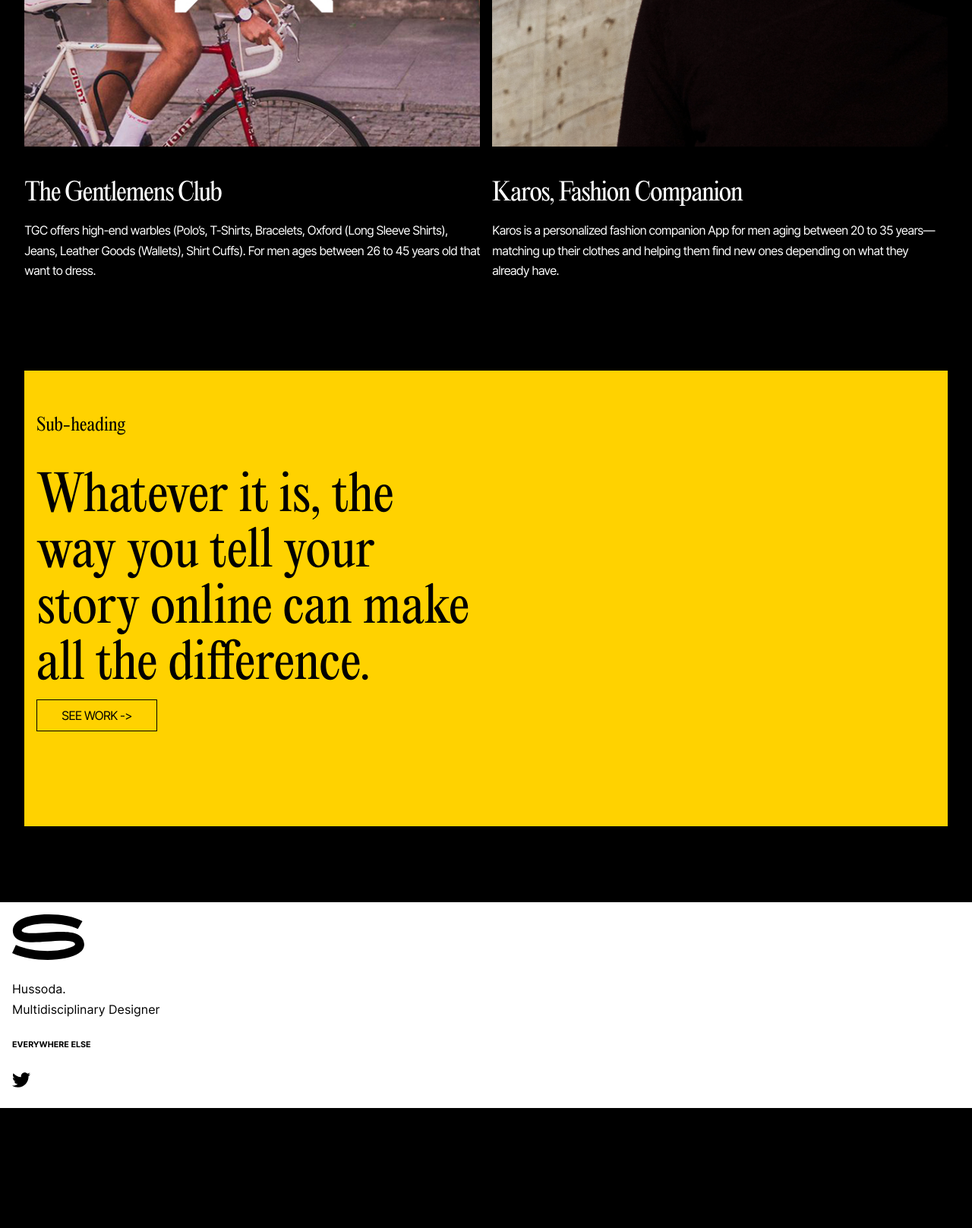
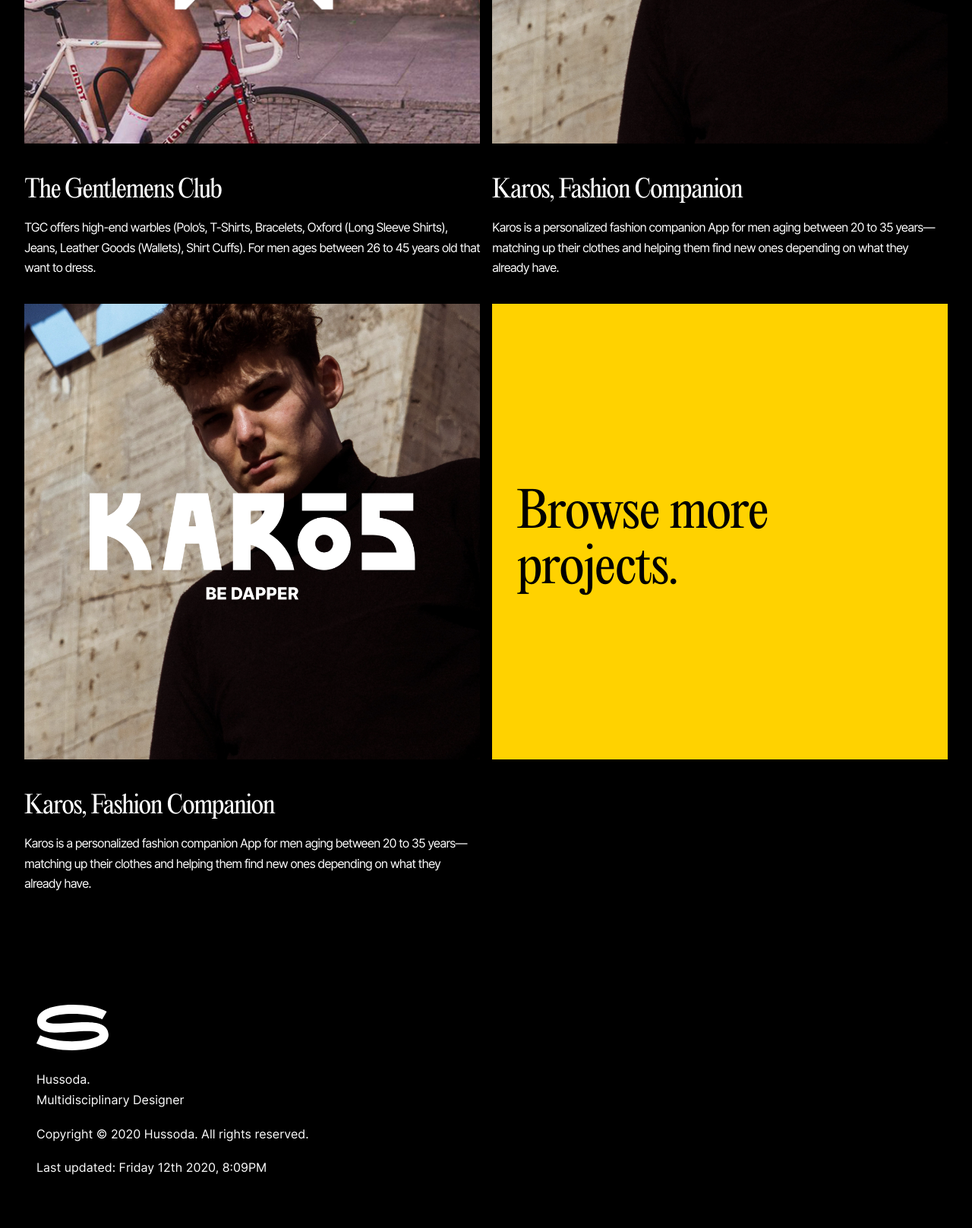
Before and after one commit to hussoda/Hussoda-2020, a PHP site: page / in a window 1280 px wide. Shown: the part 1200-2817 px from the top of the page at 76% size. Before the commit the page ends 2659 px from the top, so only its background shows below. Run offline with PHP 8.4, Linux system fonts and the light colour scheme.

Commit message:
minro enhancments

```diff
--- a/css/main.css
+++ b/css/main.css
@@ -22,6 +22,7 @@ html {
   font-family: "Editorial New", serif;
   font-weight: 400;
   color: white;
+  font-size: 100%;
 }
 html ::-moz-selection {
   background: #fff;
@@ -64,8 +65,8 @@ h1, h2, h3, h4, h5 {
 }
 
 h1 {
-  font-size: 60.2833px;
-  line-height: 1.332;
+  margin-top: 0;
+  font-size: 4.209em;
 }
 
 h2 {
@@ -90,7 +91,7 @@ h6 {
 }
 
 small, .text_small {
-  font-size: 0.707em;
+  font-size: 0.75em;
 }
 
 footer ::-moz-selection {
@@ -106,7 +107,7 @@ footer ::selection {
   width: 95%;
   display: grid;
   grid-template-columns: repeat(auto-fit, minmax(320px, 1fr));
-  margin: 100px auto;
+  margin: 5rem auto;
   box-sizing: border-box;
 }
 .base-container h1 {
@@ -161,7 +162,7 @@ footer ::selection {
 }
 .hero {
   grid-template-columns: repeat(auto-fit, minmax(320px, 1fr));
-  padding-top: 8vmax;
+  padding-top: 15vmax;
   margin-bottom: 5vmax;
 }
 .hero h1 {
@@ -175,6 +176,9 @@ footer ::selection {
 .card-wrapper {
   width: 100%;
   text-transform: none;
+}
+.card-wrapper:hover {
+  background-size: 0;
 }
 
 .card {
@@ -206,16 +210,15 @@ footer ::selection {
 }
 
 .thumbnail {
-  min-height: 600px;
+  display: grid;
+  align-items: center;
   background-color: #FFD200;
+  padding: 2rem;
   color: black;
 }
 .thumbnail button {
   color: black;
   border-color: black;
-}
-.thumbnail .content {
-  width: 100%;
 }
 
 .more-work {
@@ -225,16 +228,13 @@ footer ::selection {
 
 footer {
   width: 100%;
-  background-color: white;
-  color: black;
-}
-footer g {
-  fill: black;
+  padding: 2rem;
+  color: #fff;
 }
 .footer-wrapper {
   display: flex;
   margin: 0;
-  padding: 1em;
+  padding: 1rem;
   box-sizing: border-box;
 }
 
@@ -249,11 +249,11 @@ footer g {
 
 .project-copy {
   width: 50%;
-  margin: 100px auto;
+  margin: 5rem auto;
 }
 
 .layout-1 {
-  gap: 1em;
+  gap: 1rem;
 }
 
 .two-columns {
--- a/index.html
+++ b/index.html
@@ -54,17 +54,17 @@
           <p>Karos is a personalized fashion companion App for men aging between 20 to 35 years—matching up their clothes and helping them find new ones depending on what they already have.</p>
         </a>
 
+        <a class="card-wrapper">
+          <div class="card project-2"></div>
+          <h4>Karos, Fashion Companion</h4>
+          <p>Karos is a personalized fashion companion App for men aging between 20 to 35 years—matching up their clothes and helping them find new ones depending on what they already have.</p>
+        </a>
+
+        <a class="card-wrapper">
+          <div class="card thumbnail".><h2>Browse more projects.</h2></div>
+        </a>
     </div>
 
-    <div href="#" class="base-container thumbnail">
-
-      <div class="content">
-        <h5>Sub-heading</h5>
-        <h2>Whatever it is, the way you tell your story online can make all the difference.</h2>
-        <a href="work.html" class="button" role="button">See Work -></a>
-      </div>
-
-    </div>
 <!-- Projects End -->
 
   </body>
@@ -77,11 +77,8 @@
           <g id="Logo" fill="#FFFFFF"><path d="M45.454,23.888 C33.966,24.678 16.628,25.968 13.074,22.482 C12.93,22.342 12.532,22.024 12.568,21.262 C12.652,19.534 15.6,17.938 16.772,17.306 C31.68,9.27 71.436,10.426 86.512,19.336 L92.568,9.09 C73.86,-1.97 29.712,-3.194 11.124,6.828 C3.01,11.2 1.082,16.814 0.892,20.75 C0.698,24.74 2.022,28.244 4.718,30.884 C12.09,38.11 27.932,37.022 46.27,35.764 C60.608,34.784 82.122,32.818 82.874,39.182 C82.958,40.466 81.274,41.672 77.38,43.296 C61.194,50.048 27.46,50.44 4.924,40.198 L0,51.034 C13.664,57.244 30.79,60 46.664,60 C63.972,60 79.792,56.722 88.002,51.07 C94.034,46.918 95.066,42.246 94.862,38.99 C93.522,20.59 67.984,22.342 45.454,23.89" id="Path"></path></g>
         </svg>
         <p>Hussoda.<br>Multidisciplinary Designer</p>
-        <h6>Everywhere else</h6>
-            <a href="https://twitter.com/hussoda">
-              <svg width="24px" height="24px" viewBox="0 0 512 512">
-                <path fill="#000000"   d="M459.37 151.716c.325 4.548.325 9.097.325 13.645 0 138.72-105.583 298.558-298.558 298.558-59.452 0-114.68-17.219-161.137-47.106 8.447.974 16.568 1.299 25.34 1.299 49.055 0 94.213-16.568 130.274-44.832-46.132-.975-84.792-31.188-98.112-72.772 6.498.974 12.995 1.624 19.818 1.624 9.421 0 18.843-1.3 27.614-3.573-48.081-9.747-84.143-51.98-84.143-102.985v-1.299c13.969 7.797 30.214 12.67 47.431 13.319-28.264-18.843-46.781-51.005-46.781-87.391 0-19.492 5.197-37.36 14.294-52.954 51.655 63.675 129.3 105.258 216.365 109.807-1.624-7.797-2.599-15.918-2.599-24.04 0-57.828 46.782-104.934 104.934-104.934 30.213 0 57.502 12.67 76.67 33.137 23.715-4.548 46.456-13.32 66.599-25.34-7.798 24.366-24.366 44.833-46.132 57.827 21.117-2.273 41.584-8.122 60.426-16.243-14.292 20.791-32.161 39.308-52.628 54.253z"/>
-              </svg>
+        <p>Copyright © 2020 Hussoda. All rights reserved.</p>
+        <p>Last updated: Friday 12th 2020, 8:09PM</p>
   </div>
 
 
--- a/scss/_layout.scss
+++ b/scss/_layout.scss
@@ -6,7 +6,7 @@
 }
 
 @mixin margin-center-100 {
-  margin: 100px auto;
+  margin: 5rem auto;
 }
 
 
@@ -14,12 +14,9 @@
   width: 95%;
   display: grid;
   grid-template-columns: repeat(auto-fit, minmax(320px, 1fr));
-  // grid-template-rows: auto;
   @include margin-center-100;
   box-sizing: border-box;
   h1 { margin: 0; }
-  // grid-auto-flow: row;
-  // background-color: red;
 }
 
 @media (min-width: 768px) {
@@ -27,7 +24,6 @@
     grid-template-columns: repeat(2, minmax(320px, 1fr));
     }
   }
-
 
 // Nav Bar
 .nav-wrapper {
@@ -41,7 +37,6 @@
 }
 
 .logo-wrapper:hover { background-size: 0px; }
-
 
 .links-wrapper {
   justify-self: end;
@@ -62,12 +57,10 @@
   .links-wrapper { display: none; }
   }
 
-
-
 // Hero Section
 .hero {
   grid-template-columns: repeat(auto-fit, minmax(320px, 1fr));
-  padding-top: 8vmax;
+  padding-top: 15vmax;
   h1 { font-size: calc(3.36vw + 1rem) }
   margin-bottom: 5vmax;
 }
@@ -81,6 +74,7 @@
 .card-wrapper {
   width: 100%;
   text-transform: none;
+  &:hover { background-size: 0; }
 }
 
 .card {
@@ -109,12 +103,12 @@
 .project-2 { background-image: url(../img/projects/thumbnails/karos-thumbnail.png); }
 
 .thumbnail {
-  min-height: 600px;
+  display: grid;
+  align-items: center;
   background-color: #FFD200;
+  padding: 2rem;
   color: black;
   button { color: black; border-color: black; }
-  & .content { width: 100%; }
-
 }
 
 .more-work {
@@ -124,16 +118,17 @@
 
 footer {
   width: 100%;
-  background-color: white;
-  color: black;
-  g { fill: black; }
+  padding: 2rem;
+  // background-color: #000;
+  color: #fff;
+  // g { fill: black; }
   svg {  }
 }
 
 .footer-wrapper {
   display: flex;
   margin: 0;
-  padding: 1em;
+  padding: 1rem;
   box-sizing: border-box;
 }
 
@@ -153,7 +148,7 @@ footer {
 }
 
 .layout-1 {
-  gap: 1em;
+  gap: 1rem;
 }
 
 .two-columns {
--- a/scss/_typography.scss
+++ b/scss/_typography.scss
@@ -31,7 +31,7 @@ html {
   font-family: $display-font;
   font-weight: 400;
   color: white;
-  // font-size: 18px;
+  font-size: 100%;
   ::-moz-selection { background: #fff; color: #000; }
   ::selection { background: #fff; color: #000; }
 }
@@ -68,8 +68,8 @@ h1, h2, h3, h4, h5 {
 }
 
 h1 {
-  font-size: 60.2833px;
-  line-height: 1.332;
+  margin-top: 0;
+  font-size: 4.209em;
 }
 
 h2 {font-size: 3.998em;}
@@ -85,7 +85,7 @@ h6 {
   text-transform: uppercase;
 }
 
-small, .text_small {font-size: 0.707em;}
+small, .text_small {font-size: 0.75em;}
 
 footer {
   ::-moz-selection { background: red; color: #fff; }
```
Also changed, not shown: work.html (+2 -5 lines), work/tgc-bahrain.html (+2 -5 lines), 1 other file.
